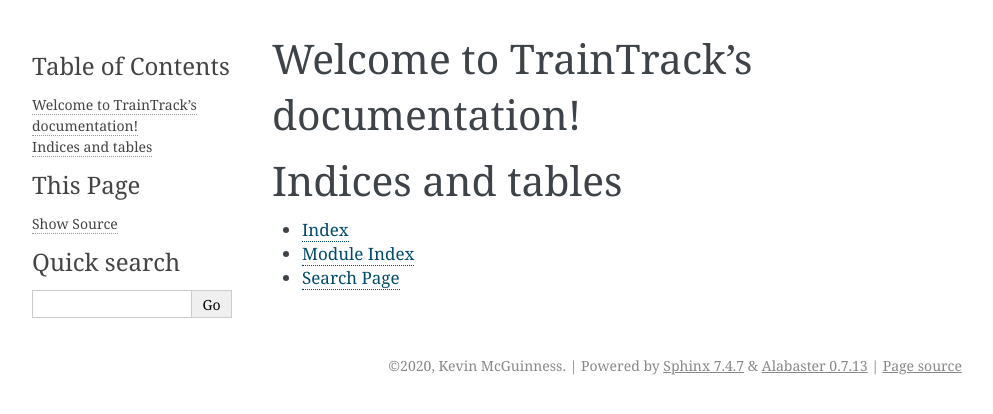
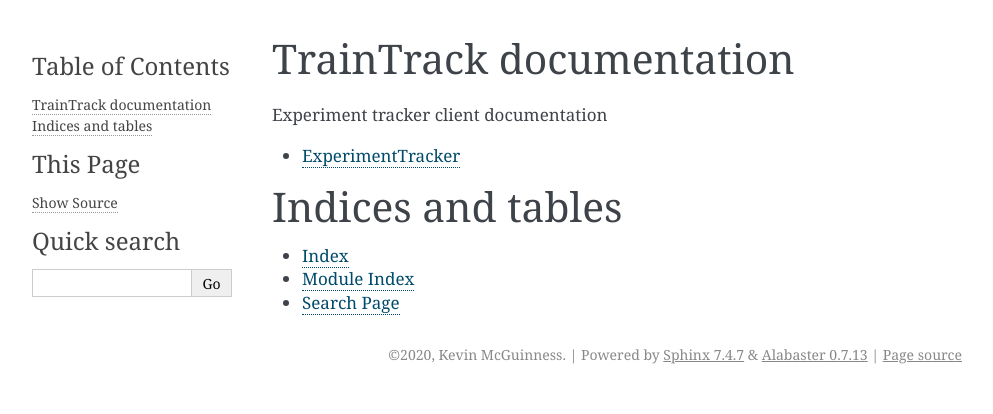
Before and after one commit to kevinmcguinness/traintrack, a Sphinx documentation site: the page built from docs/index.rst, in a window 1280 px wide. Shown: the top 414 px of the page, without its empty margins (148-1141 px from the left). Built offline with Sphinx 7.4.7, drawn with Linux system fonts in a browser that asks for light colours.

Commit message:
Update docs

```diff
--- a/docs/conf.py
+++ b/docs/conf.py
@@ -51,3 +51,5 @@
 # relative to this directory. They are copied after the builtin static files,
 # so a file named "default.css" will overwrite the builtin "default.css".
 html_static_path = ['_static']
+
+pygments_style = 'sphinx'
--- a/docs/index.rst
+++ b/docs/index.rst
@@ -3,12 +3,18 @@
    You can adapt this file completely to your liking, but it should at least
    contain the root `toctree` directive.
 
-Welcome to TrainTrack's documentation!
-======================================
+TrainTrack documentation
+========================
+
+
+.. include:
 
 .. toctree::
    :maxdepth: 2
-   :caption: Contents:
+   :name: Experiment tracker client documentation
+   :caption: Experiment tracker client documentation
+
+   client
 
 
 
```
Also changed, not shown: docs/client.rst (+32 -0 lines).
